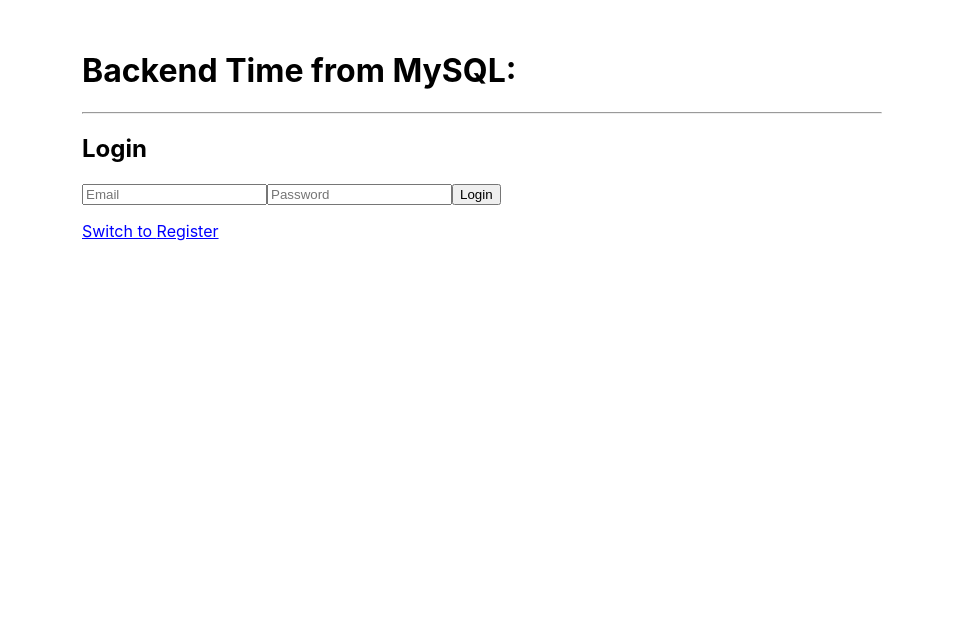
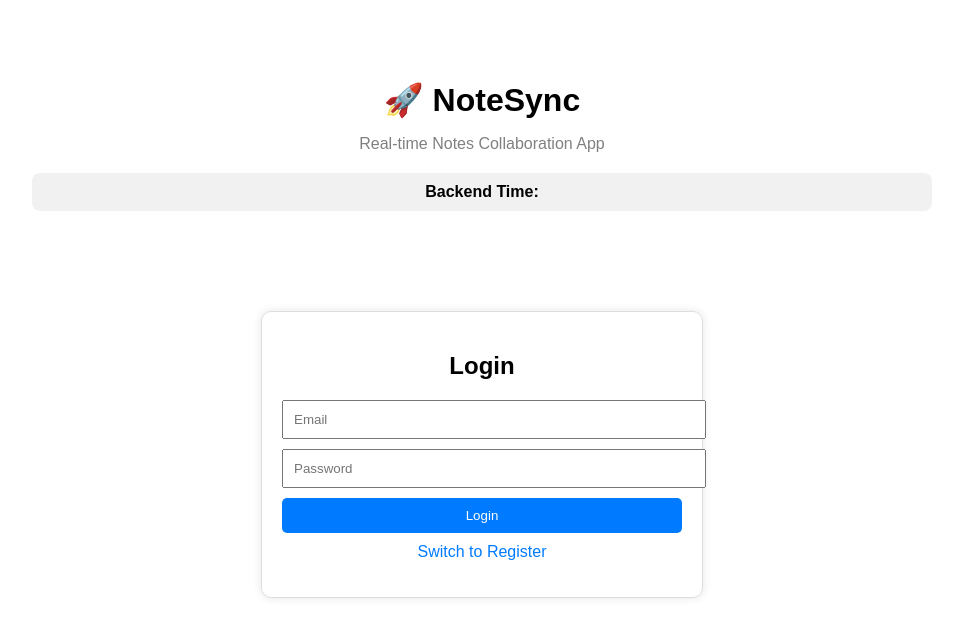
Before and after one commit to iamganeshjadhav/notesyn, a React (Create React App) app in the folder frontend/: page / in a window 1280 px wide. Shown: the top 636 px of the page, without its empty margins (158-1121 px from the left). Built offline with nearby package versions, Linux system fonts and the light colour scheme; no server answers.

Commit message:
UI Update Successfully

```diff
--- a/frontend/src/App.js
+++ b/frontend/src/App.js
@@ -19,12 +19,34 @@
   }, []);
 
   return (
-    <div style={{ maxWidth: "800px", margin: "20px auto", padding: "10px" }}>
-      <h1>Backend Time from MySQL:</h1>
-      <p>{time}</p>
+    <div style={{
+      maxWidth: "900px",
+      margin: "40px auto",
+      padding: "20px",
+      fontFamily: "Arial, sans-serif"
+    }}>
 
-      <hr />
+      {/* Header */}
+      <div style={{
+        textAlign: "center",
+        marginBottom: "20px"
+      }}>
+        <h1 style={{ marginBottom: "5px" }}>🚀 NoteSync</h1>
+        <p style={{ color: "gray" }}>Real-time Notes Collaboration App</p>
+      </div>
 
+      {/* Backend Time Card */}
+      <div style={{
+        textAlign: "center",
+        padding: "10px",
+        marginBottom: "20px",
+        backgroundColor: "#f1f1f1",
+        borderRadius: "8px"
+      }}>
+        <strong>Backend Time:</strong> {time}
+      </div>
+
+      {/* Main Content */}
       {isLoggedIn ? <Notes /> : <Auth />}
 
     </div>
--- a/frontend/src/components/Auth.js
+++ b/frontend/src/components/Auth.js
@@ -4,14 +4,11 @@
 const Auth = () => {
   const [isLogin, setIsLogin] = useState(true);
   const [form, setForm] = useState({ name: "", email: "", password: "" });
-
   const [message, setMessage] = useState("");
 
   const API_URL = process.env.REACT_APP_API_URL;
 
-  // ✅ Validation function
   const validateForm = () => {
-    // Name validation (only alphabets + space)
     if (!isLogin) {
       if (!/^[A-Za-z ]+$/.test(form.name)) {
         setMessage("Name should contain only alphabets and spaces");
@@ -19,13 +16,11 @@
       }
     }
 
-    // Email validation
     if (!/\S+@\S+\.\S+/.test(form.email)) {
       setMessage("Invalid email format");
       return false;
     }
 
-    // Password validation
     if (form.password.length < 6) {
       setMessage("Password must be at least 6 characters");
       return false;
@@ -35,29 +30,22 @@
   };
 
   const handleSubmit = () => {
-    // ✅ Validation call
     if (!validateForm()) return;
 
     const url = isLogin ? "/auth/login" : "/auth/register";
 
     axios.post(`${API_URL}${url}`, form)
       .then(res => {
-        alert(res.data.message);
-
         setMessage(res.data.message);
 
-        // Save token after login
         if (isLogin) {
           localStorage.setItem("token", res.data.token);
           window.location.reload();
         } else {
-          // ✅ Clear form after register
           setForm({ name: "", email: "", password: "" });
         }
       })
       .catch(err => {
-        console.log(err);
-
         if (err.response && err.response.data.message) {
           setMessage(err.response.data.message);
         } else {
@@ -67,7 +55,15 @@
   };
 
   return (
-    <div>
+    <div style={{
+      maxWidth: "400px",
+      margin: "100px auto",
+      padding: "20px",
+      border: "1px solid #ddd",
+      borderRadius: "10px",
+      boxShadow: "0 0 10px rgba(0,0,0,0.1)",
+      textAlign: "center"
+    }}>
       <h2>{isLogin ? "Login" : "Register"}</h2>
 
       {message && <p style={{ color: "red" }}>{message}</p>}
@@ -77,6 +73,7 @@
           placeholder="Name"
           value={form.name}
           onChange={e => setForm({ ...form, name: e.target.value })}
+          style={{ width: "100%", padding: "10px", marginBottom: "10px" }}
         />
       )}
 
@@ -84,6 +81,7 @@
         placeholder="Email"
         value={form.email}
         onChange={e => setForm({ ...form, email: e.target.value })}
+        style={{ width: "100%", padding: "10px", marginBottom: "10px" }}
       />
 
       <input
@@ -91,20 +89,27 @@
         type="password"
         value={form.password}
         onChange={e => setForm({ ...form, password: e.target.value })}
+        style={{ width: "100%", padding: "10px", marginBottom: "10px" }}
       />
 
-      <button onClick={handleSubmit}>
+      <button onClick={handleSubmit} style={{
+        width: "100%",
+        padding: "10px",
+        backgroundColor: "#007bff",
+        color: "#fff",
+        border: "none",
+        borderRadius: "5px",
+        cursor: "pointer"
+      }}>
         {isLogin ? "Login" : "Register"}
       </button>
 
-      <p
-        onClick={() => {
-          setIsLogin(!isLogin);
-          setForm({ name: "", email: "", password: "" }); // ✅ reset
-          setMessage(""); // ✅ clear message
-        }}
-        style={{ cursor: "pointer", color: "blue", textDecoration: "underline" }}
-      >
+      <p onClick={() => {
+        setIsLogin(!isLogin);
+        setForm({ name: "", email: "", password: "" });
+        setMessage("");
+      }}
+        style={{ marginTop: "10px", cursor: "pointer", color: "#007bff" }}>
         Switch to {isLogin ? "Register" : "Login"}
       </p>
     </div>
--- a/frontend/src/components/Notes.js
+++ b/frontend/src/components/Notes.js
@@ -112,15 +112,31 @@
   };
 
   return (
-    <div style={{ maxWidth: "600px", margin: "20px auto", padding: "10px", border: "1px solid #ccc", borderRadius: "8px" }}>
+    <div style={{
+      maxWidth: "700px",
+      margin: "40px auto",
+      padding: "20px",
+      border: "1px solid #ddd",
+      borderRadius: "12px",
+      boxShadow: "0 4px 12px rgba(0,0,0,0.1)",
+      backgroundColor: "#fafafa"
+    }}>
 
-      <h2>Notes</h2>
+      <h2 style={{ textAlign: "center" }}>📝 Notes</h2>
 
-      {/* ✅ Logout Button */}
+      {/* Logout Button */}
       <button onClick={() => {
         localStorage.removeItem("token");
         window.location.reload();
-      }} style={{ marginBottom: "10px" }}>
+      }} style={{
+        marginBottom: "15px",
+        padding: "8px 12px",
+        backgroundColor: "#dc3545",
+        color: "white",
+        border: "none",
+        borderRadius: "5px",
+        cursor: "pointer"
+      }}>
         Logout
       </button>
 
@@ -130,28 +146,74 @@
         placeholder="Title"
         value={title}
         onChange={e => setTitle(e.target.value)}
-        style={{ width: "100%", padding: "8px", marginBottom: "8px" }}
+        style={{ width: "100%", padding: "10px", marginBottom: "10px", borderRadius: "5px", border: "1px solid #ccc" }}
       />
 
       <textarea
         placeholder="Content"
         value={content}
         onChange={e => setContent(e.target.value)}
-        style={{ width: "100%", padding: "8px", marginBottom: "8px" }}
+        style={{ width: "100%", padding: "10px", marginBottom: "10px", borderRadius: "5px", border: "1px solid #ccc" }}
       />
 
       {editId ?
-        <button onClick={updateNote} style={{ marginRight: "8px" }}>Update Note</button> :
-        <button onClick={createNote} style={{ marginRight: "8px" }}>Add Note</button>
+        <button onClick={updateNote} style={{
+          padding: "10px 15px",
+          backgroundColor: "#ffc107",
+          border: "none",
+          borderRadius: "5px",
+          cursor: "pointer",
+          marginRight: "10px"
+        }}>
+          Update Note
+        </button> :
+        <button onClick={createNote} style={{
+          padding: "10px 15px",
+          backgroundColor: "#28a745",
+          color: "white",
+          border: "none",
+          borderRadius: "5px",
+          cursor: "pointer",
+          marginRight: "10px"
+        }}>
+          Add Note
+        </button>
       }
 
-      <ul style={{ listStyle: "none", padding: 0 }}>
+      <ul style={{ listStyle: "none", padding: 0, marginTop: "20px" }}>
         {notes.map(note => (
-          <li key={note.id} style={{ border: "1px solid #ddd", padding: "10px", marginBottom: "8px", borderRadius: "4px" }}>
+          <li key={note.id} style={{
+            border: "1px solid #ddd",
+            padding: "15px",
+            marginBottom: "10px",
+            borderRadius: "8px",
+            backgroundColor: "white"
+          }}>
             <h3>{note.title}</h3>
             <p>{note.content}</p>
-            <button onClick={() => editNote(note)} style={{ marginRight: "8px" }}>Edit</button>
-            <button onClick={() => deleteNote(note.id)}>Delete</button>
+
+            <button onClick={() => editNote(note)} style={{
+              marginRight: "10px",
+              padding: "6px 10px",
+              backgroundColor: "#007bff",
+              color: "white",
+              border: "none",
+              borderRadius: "5px",
+              cursor: "pointer"
+            }}>
+              Edit
+            </button>
+
+            <button onClick={() => deleteNote(note.id)} style={{
+              padding: "6px 10px",
+              backgroundColor: "#dc3545",
+              color: "white",
+              border: "none",
+              borderRadius: "5px",
+              cursor: "pointer"
+            }}>
+              Delete
+            </button>
           </li>
         ))}
       </ul>
```
